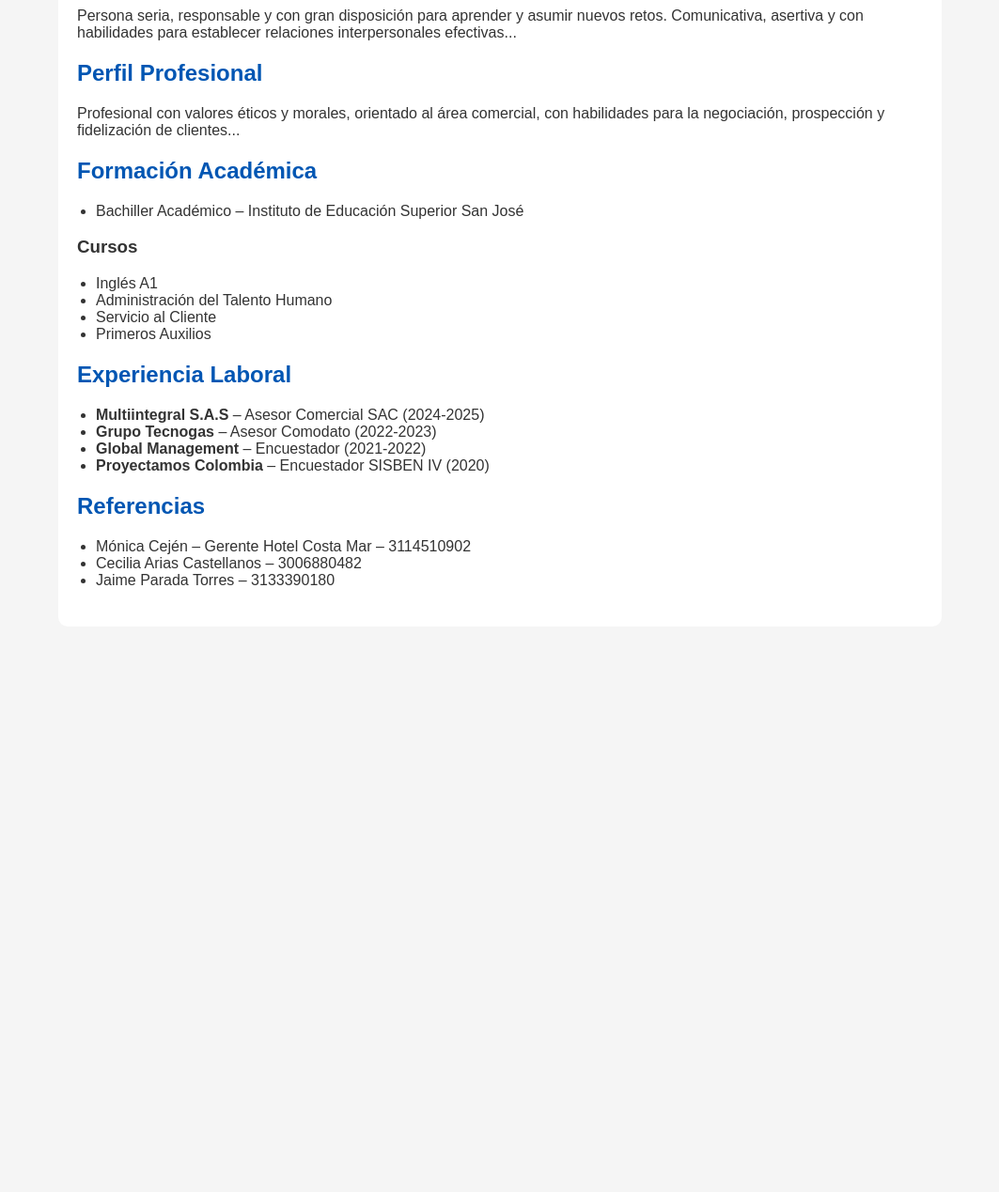
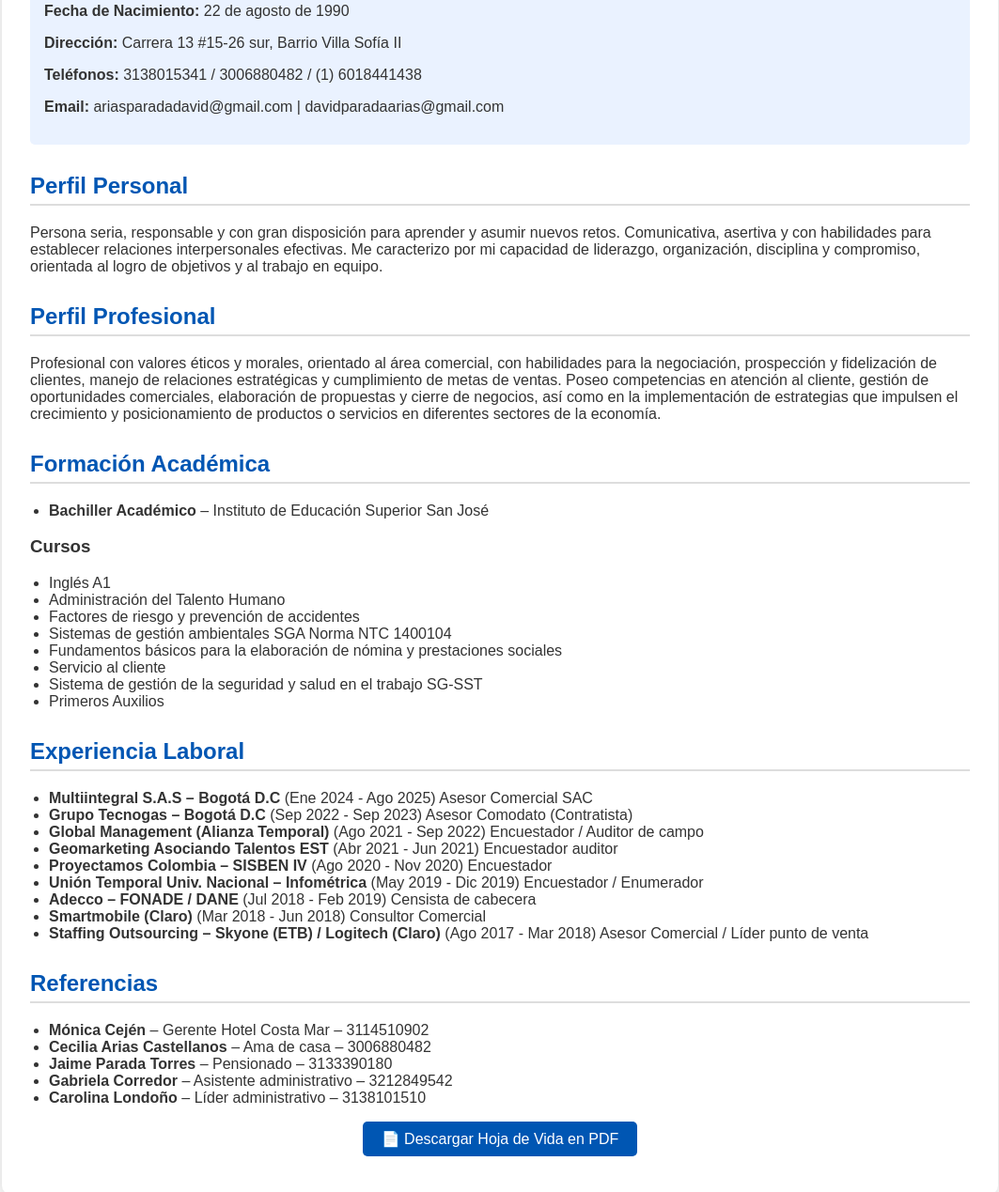
Before and after one commit to ariasparadadavid-lgtm/HojadeVida, a plain HTML site: page index.html in a window 1280 px wide. Shown: the part 352-1621 px from the top of the page at 94% size, without its empty margins (108-1171 px from the left). Before the commit the page ends 1039 px from the top, so only its background shows below. Drawn offline with Linux system fonts and the light colour scheme.

Commit message:
Update index.html

```diff
--- a/index.html
+++ b/index.html
@@ -3,47 +3,62 @@
 <head>
   <meta charset="UTF-8">
   <meta name="viewport" content="width=device-width, initial-scale=1.0">
-  <title>Hoja de Vida - David Parada Arias</title>
+  <title>Hoja de Vida - David Alexander Parada Arias</title>
   <style>
     body { font-family: Arial, sans-serif; margin: 20px; background: #f5f5f5; color: #333; }
-    .container { max-width: 900px; margin: auto; background: white; padding: 20px; border-radius: 10px; }
-    h1, h2 { color: #0056b3; }
-    .section { margin-bottom: 20px; }
-    .contacto { background: #eaf2ff; padding: 10px; border-radius: 5px; }
+    .container { max-width: 1000px; margin: auto; background: white; padding: 30px; border-radius: 10px; box-shadow: 0 0 10px rgba(0,0,0,0.1); }
+    h1 { color: #0056b3; text-align: center; }
+    h2 { color: #0056b3; border-bottom: 2px solid #ddd; padding-bottom: 5px; margin-top: 30px; }
+    .section { margin-bottom: 25px; }
+    .contacto { background: #eaf2ff; padding: 15px; border-radius: 5px; }
     ul { padding-left: 20px; }
+    .foto { text-align: center; margin-bottom: 20px; }
+    .foto img { width: 150px; border-radius: 50%; border: 3px solid #0056b3; }
+    .descargar { text-align: center; margin: 20px; }
+    .descargar a { background: #0056b3; color: white; padding: 10px 20px; text-decoration: none; border-radius: 5px; }
+    .descargar a:hover { background: #003d80; }
   </style>
 </head>
 <body>
   <div class="container">
+    <div class="foto">
+      <img src="foto.jpg" alt="Foto de David Alexander Parada Arias">
+    </div>
+
     <h1>David Alexander Parada Arias</h1>
-    <p><strong>C.C:</strong> 1.024.507.594</p>
+    <p style="text-align:center;"><strong>C.C:</strong> 1.024.507.594</p>
 
     <div class="section contacto">
-      <p><strong>Dirección:</strong> Carrera 13 #15-26 sur, Villa Sofía II</p>
-      <p><strong>Teléfonos:</strong> 3138015341 / 3006880482</p>
+      <p><strong>Fecha de Nacimiento:</strong> 22 de agosto de 1990</p>
+      <p><strong>Dirección:</strong> Carrera 13 #15-26 sur, Barrio Villa Sofía II</p>
+      <p><strong>Teléfonos:</strong> 3138015341 / 3006880482 / (1) 6018441438</p>
       <p><strong>Email:</strong> ariasparadadavid@gmail.com | davidparadaarias@gmail.com</p>
     </div>
 
     <div class="section">
       <h2>Perfil Personal</h2>
-      <p>Persona seria, responsable y con gran disposición para aprender y asumir nuevos retos. Comunicativa, asertiva y con habilidades para establecer relaciones interpersonales efectivas...</p>
+      <p>Persona seria, responsable y con gran disposición para aprender y asumir nuevos retos. Comunicativa, asertiva y con habilidades para establecer relaciones interpersonales efectivas. Me caracterizo por mi capacidad de liderazgo, organización, disciplina y compromiso, orientada al logro de objetivos y al trabajo en equipo.</p>
     </div>
 
     <div class="section">
       <h2>Perfil Profesional</h2>
-      <p>Profesional con valores éticos y morales, orientado al área comercial, con habilidades para la negociación, prospección y fidelización de clientes...</p>
+      <p>Profesional con valores éticos y morales, orientado al área comercial, con habilidades para la negociación, prospección y fidelización de clientes, manejo de relaciones estratégicas y cumplimiento de metas de ventas. Poseo competencias en atención al cliente, gestión de oportunidades comerciales, elaboración de propuestas y cierre de negocios, así como en la implementación de estrategias que impulsen el crecimiento y posicionamiento de productos o servicios en diferentes sectores de la economía.</p>
     </div>
 
     <div class="section">
       <h2>Formación Académica</h2>
       <ul>
-        <li>Bachiller Académico – Instituto de Educación Superior San José</li>
+        <li><strong>Bachiller Académico</strong> – Instituto de Educación Superior San José</li>
       </ul>
       <h3>Cursos</h3>
       <ul>
         <li>Inglés A1</li>
         <li>Administración del Talento Humano</li>
-        <li>Servicio al Cliente</li>
+        <li>Factores de riesgo y prevención de accidentes</li>
+        <li>Sistemas de gestión ambientales SGA Norma NTC 1400104</li>
+        <li>Fundamentos básicos para la elaboración de nómina y prestaciones sociales</li>
+        <li>Servicio al cliente</li>
+        <li>Sistema de gestión de la seguridad y salud en el trabajo SG-SST</li>
         <li>Primeros Auxilios</li>
       </ul>
     </div>
@@ -51,20 +66,40 @@
     <div class="section">
       <h2>Experiencia Laboral</h2>
       <ul>
-        <li><strong>Multiintegral S.A.S</strong> – Asesor Comercial SAC (2024-2025)</li>
-        <li><strong>Grupo Tecnogas</strong> – Asesor Comodato (2022-2023)</li>
-        <li><strong>Global Management</strong> – Encuestador (2021-2022)</li>
-        <li><strong>Proyectamos Colombia</strong> – Encuestador SISBEN IV (2020)</li>
+        <li><strong>Multiintegral S.A.S – Bogotá D.C</strong> (Ene 2024 - Ago 2025)
+        Asesor Comercial SAC</li>
+        <li><strong>Grupo Tecnogas – Bogotá D.C</strong> (Sep 2022 - Sep 2023)
+        Asesor Comodato (Contratista)</li>
+        <li><strong>Global Management (Alianza Temporal)</strong> (Ago 2021 - Sep 2022)
+        Encuestador / Auditor de campo</li>
+        <li><strong>Geomarketing Asociando Talentos EST</strong> (Abr 2021 - Jun 2021)
+        Encuestador auditor</li>
+        <li><strong>Proyectamos Colombia – SISBEN IV</strong> (Ago 2020 - Nov 2020)
+        Encuestador</li>
+        <li><strong>Unión Temporal Univ. Nacional – Infométrica</strong> (May 2019 - Dic 2019)
+        Encuestador / Enumerador</li>
+        <li><strong>Adecco – FONADE / DANE</strong> (Jul 2018 - Feb 2019)
+        Censista de cabecera</li>
+        <li><strong>Smartmobile (Claro)</strong> (Mar 2018 - Jun 2018)
+        Consultor Comercial</li>
+        <li><strong>Staffing Outsourcing – Skyone (ETB) / Logitech (Claro)</strong> (Ago 2017 - Mar 2018)
+        Asesor Comercial / Líder punto de venta</li>
       </ul>
     </div>
 
     <div class="section">
       <h2>Referencias</h2>
       <ul>
-        <li>Mónica Cején – Gerente Hotel Costa Mar – 3114510902</li>
-        <li>Cecilia Arias Castellanos – 3006880482</li>
-        <li>Jaime Parada Torres – 3133390180</li>
+        <li><strong>Mónica Cején</strong> – Gerente Hotel Costa Mar – 3114510902</li>
+        <li><strong>Cecilia Arias Castellanos</strong> – Ama de casa – 3006880482</li>
+        <li><strong>Jaime Parada Torres</strong> – Pensionado – 3133390180</li>
+        <li><strong>Gabriela Corredor</strong> – Asistente administrativo – 3212849542</li>
+        <li><strong>Carolina Londoño</strong> – Líder administrativo – 3138101510</li>
       </ul>
+    </div>
+
+    <div class="descargar">
+      <a href="cv.pdf" download>📄 Descargar Hoja de Vida en PDF</a>
     </div>
   </div>
 </body>
```
